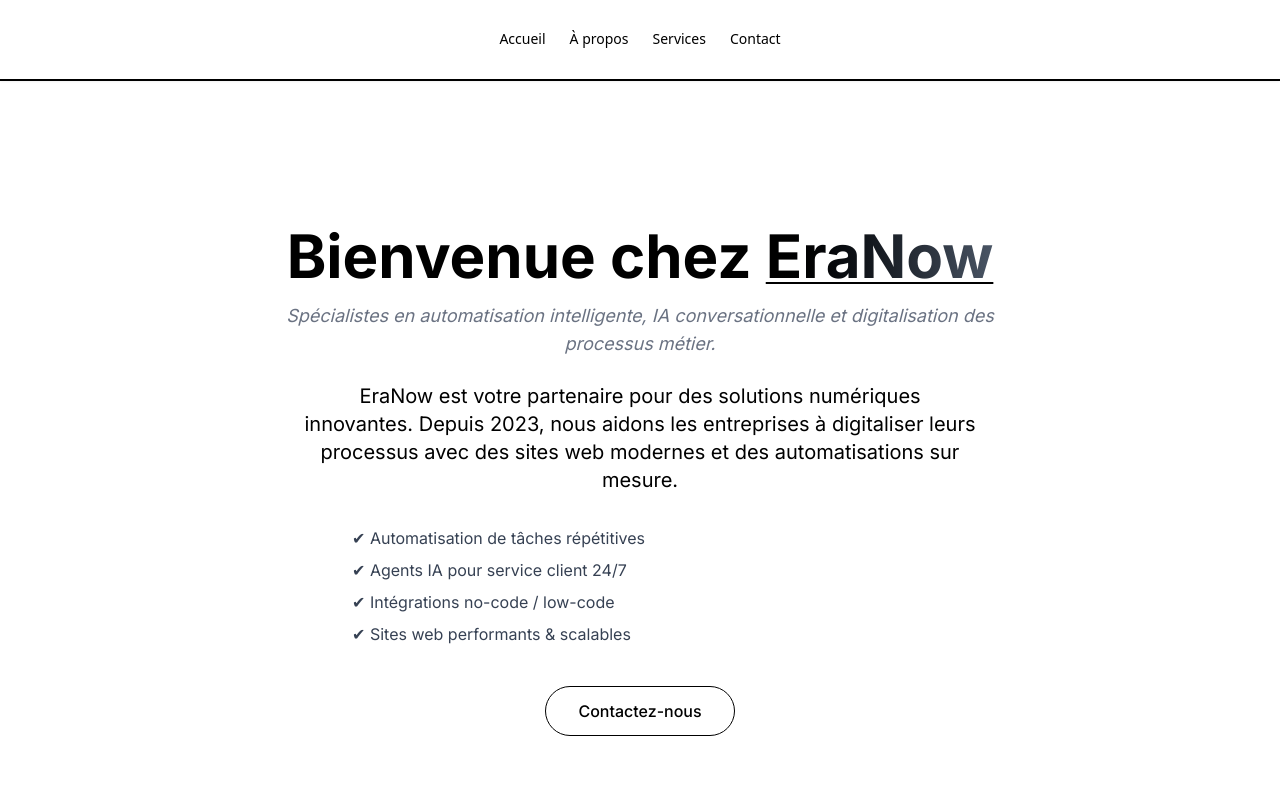
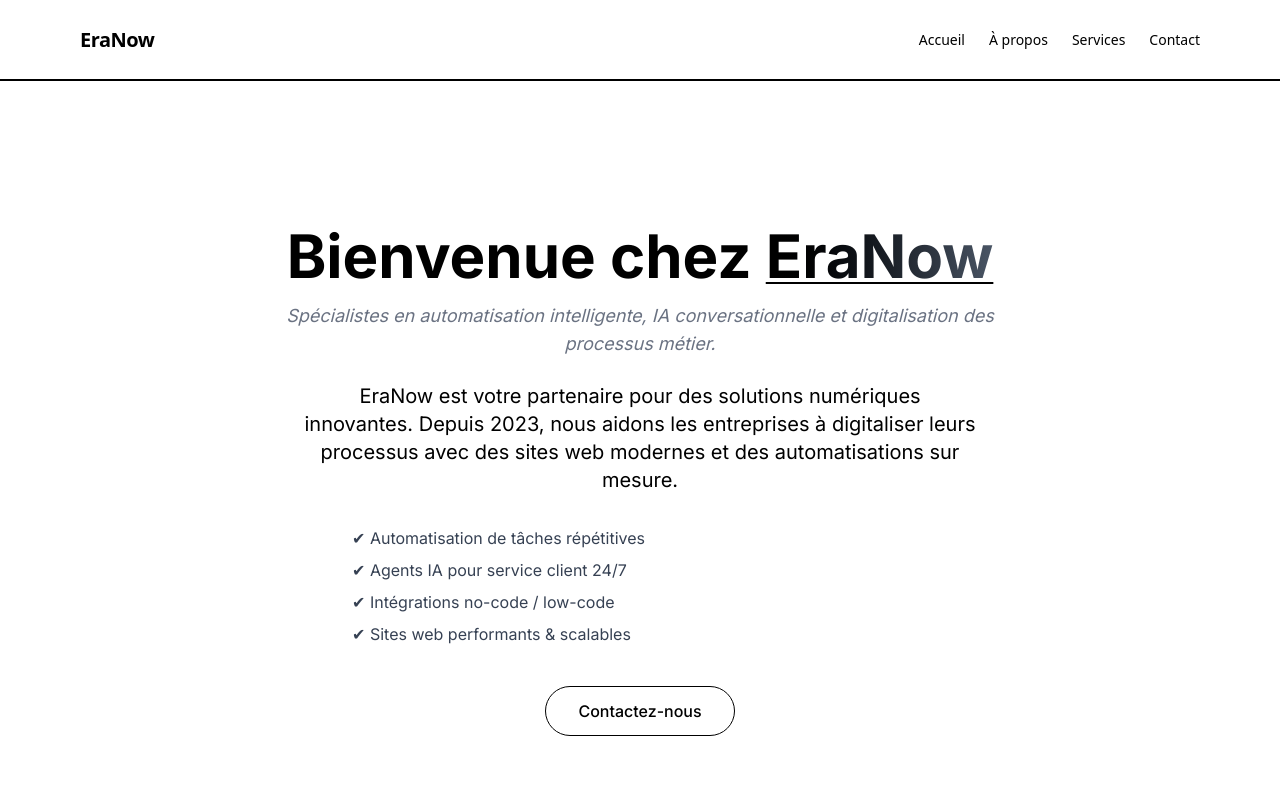
Before and after one commit to onlybaptiste54/agenceAetheria, a Next.js app: page / in a window 1280 px wide. Shown: the top 800 px of the page. Built offline with nearby package versions, Linux system fonts and the light colour scheme.

Commit message:
Ajout de la nav bar et animation sur le titre

```diff
--- a/src/app/Components/Accueil.js
+++ b/src/app/Components/Accueil.js
@@ -7,7 +7,7 @@ export default function Accueil() {
       <div className="max-w-3xl text-center">
         <h1 className="text-4xl md:text-6xl font-bold mb-4 animate-fade-in">
           Bienvenue chez{" "}
-          <span className="bg-gradient-to-r from-black to-gray-600 bg-clip-text text-transparent underline decoration-black decoration-2 underline-offset-4">
+          <span className=" title-divider bg-gradient-to-r from-black to-gray-600 bg-clip-text text-transparent underline decoration-black decoration-2 underline-offset-4">
             EraNow
           </span>
         </h1>
--- a/src/app/Components/Contact.js
+++ b/src/app/Components/Contact.js
@@ -12,7 +12,7 @@ export default function Contact() {
   const handleSubmit = async (e) => {
     e.preventDefault();
     try {
-      const response = await fetch('https://ta-vm-kvm/n8n/webhook/contact', {
+      const response = await fetch('https://app.getaetheria.com/webhook-test/54678454-647f-44a5-b0d1-629a9a247848', {
         method: 'POST',
         headers: { 'Content-Type': 'application/json' },
         body: JSON.stringify(formData),
--- /dev/null
+++ b/src/app/Components/Navbar.js
@@ -0,0 +1,49 @@
+'use client';
+
+import { useEffect, useState } from 'react';
+
+export default function Navbar() {
+  const [scrolled, setScrolled] = useState(false);
+
+  useEffect(() => {
+    const handleScroll = () => {
+      setScrolled(window.scrollY > 10);
+    };
+    window.addEventListener('scroll', handleScroll);
+    return () => window.removeEventListener('scroll', handleScroll);
+  }, []);
+
+  return (
+    <header
+      className={`fixed top-0 w-full h-20 z-50 border-b border-black transition-all duration-300 ${
+        scrolled ? 'bg-white/70 backdrop-blur-md shadow-sm' : 'bg-white'
+      }`}
+    >
+      <nav className="max-w-6xl mx-auto h-full flex items-center justify-between px-4">
+        <div className="text-xl font-bold tracking-tight">EraNow</div>
+        <ul className="flex space-x-6 text-sm font-medium">
+          {[
+            ['#accueil', 'Accueil'],
+            ['#a-propos', 'À propos'],
+            ['#services', 'Services'],
+            ['#contact', 'Contact'],
+          ].map(([href, label]) => (
+            <li key={label}>
+              <a
+                href={href}
+                className="group relative transition-colors"
+              >
+                <span className="text-black group-hover:text-gray-700 transition-colors">
+                  {label}
+                </span>
+                <span
+                  className="absolute left-0 -bottom-0.5 h-[1px] w-0 bg-black transition-all duration-300 group-hover:w-full"
+                ></span>
+              </a>
+            </li>
+          ))}
+        </ul>
+      </nav>
+    </header>
+  );
+}
--- a/src/app/globals.css
+++ b/src/app/globals.css
@@ -62,6 +62,26 @@ a:hover::after {
   width: 0%;
   background-color: var(--color-border); /* Remplace --gray-dark si besoin */
   animation: grow-bar 2s ease-out infinite;
+  will-change: width, opacity;
+}
+.title-divider {
+  position: relative;
+  height: 2px;
+  width: 100%;
+  background-color: transparent;
+  overflow: hidden;
+  margin: 4rem auto;
+}
+.title-divider::before {
+  content: '';
+  position: absolute;
+  top: 0;
+  left: 0;
+  height: 100%;
+  width: 0%;
+  background-color: var(--color-border); /* Remplace --gray-dark si besoin */
+animation: title-bar 4s ease-out forwards;
+  will-change: width, opacity;
 }
 
 @keyframes grow-bar {
@@ -81,3 +101,21 @@ a:hover::after {
     opacity: 0;
   }
 }
+
+@keyframes title-bar {
+  0% {
+    width: 100%;
+    opacity: 0;
+  }
+  10% {
+    opacity: 1;
+  }
+  90% {
+    width: 10%;
+    opacity: 1;
+  }
+  100% {
+    width:0%;
+    opacity: 0;
+  }
+}
--- a/src/app/layout.js
+++ b/src/app/layout.js
@@ -1,5 +1,6 @@
 import './globals.css';
 import { Inter } from 'next/font/google';
+import Navbar from './Components/Navbar';
 
 const inter = Inter({ subsets: ['latin'] });
 
@@ -10,54 +11,16 @@ export const metadata = {
   openGraph: {
     title: 'EraNow - Site Vitrine',
     description: 'Découvrez les services de EraNow.',
-    url: 'https://eranow.com', // Remplace par ton domaine
+    url: 'https://eranow.com',
     type: 'website',
   },
 };
+
 export default function RootLayout({ children }) {
   return (
     <html lang="fr">
       <body className="bg-[var(--color-bg)] text-[var(--color-text)] font-sans">
-        <header className="fixed top-0 w-full h-20 bg-white text-black z-50 border-b border-black shadow-sm">
-          <nav className="max-w-6xl mx-auto h-full flex items-center justify-center px-4">
-            <ul className="flex space-x-6 text-sm font-medium">
-              <li>
-                <a
-                  href="#accueil"
-                  className="hover:text-gray-700 border-b-2 border-transparent hover:border-black transition-colors"
-                >
-                  Accueil
-                </a>
-              </li>
-              <li>
-                <a
-                  href="#a-propos"
-                  className="hover:text-gray-700 border-b-2 border-transparent hover:border-black transition-colors"
-                >
-                  À propos
-                </a>
-              </li>
-              <li>
-                <a
-                  href="#services"
-                  className="hover:text-gray-700 border-b-2 border-transparent hover:border-black transition-colors"
-                >
-                  Services
-                </a>
-              </li>
-              <li>
-                <a
-                  href="#contact"
-                  className="hover:text-gray-700 border-b-2 border-transparent hover:border-black transition-colors"
-                >
-                  Contact
-                </a>
-              </li>
-            </ul>
-          </nav>
-        </header>
-
-        {/* 💡 Laisse 5rem de marge haute */}
+        <Navbar />
         <main className="pt-20">{children}</main>
       </body>
     </html>
```
